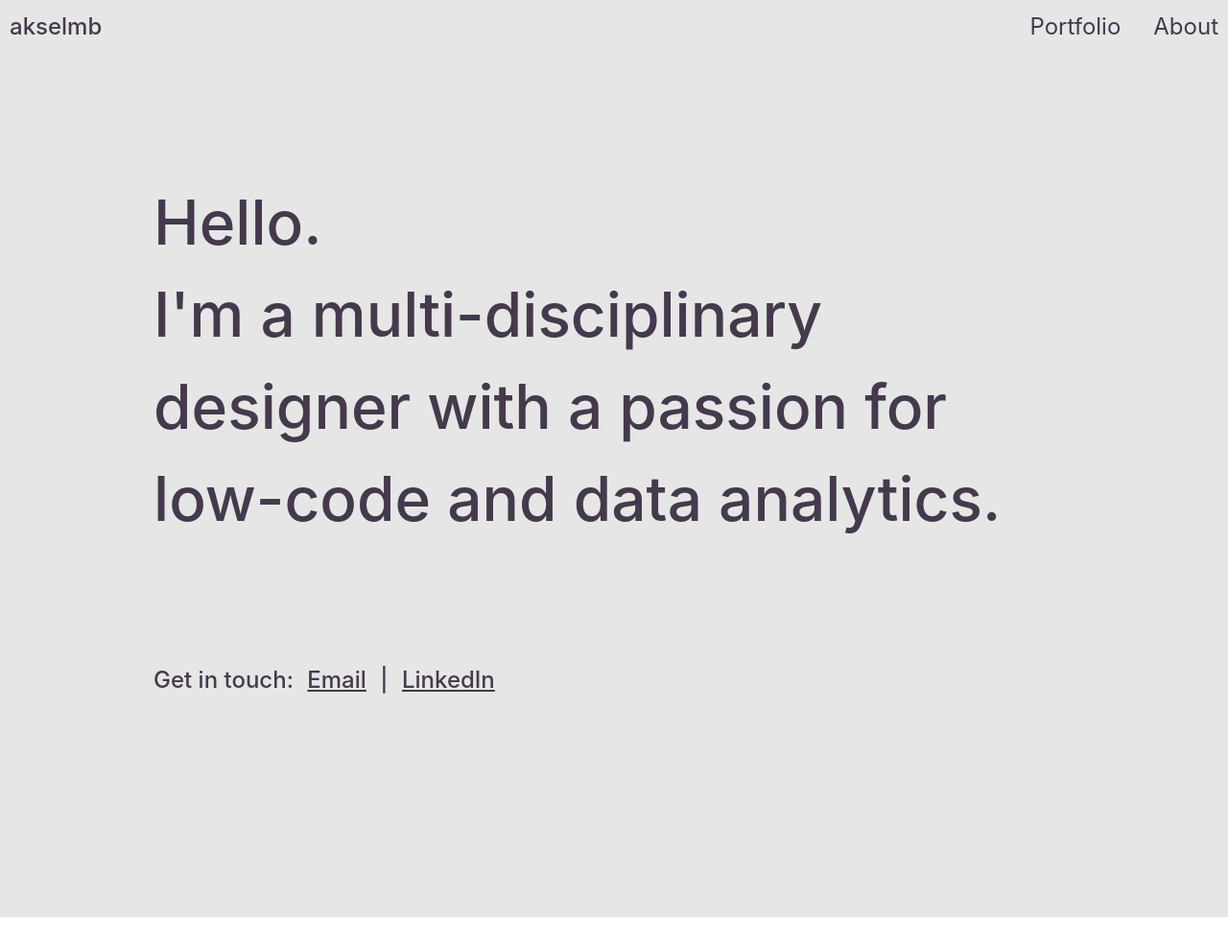
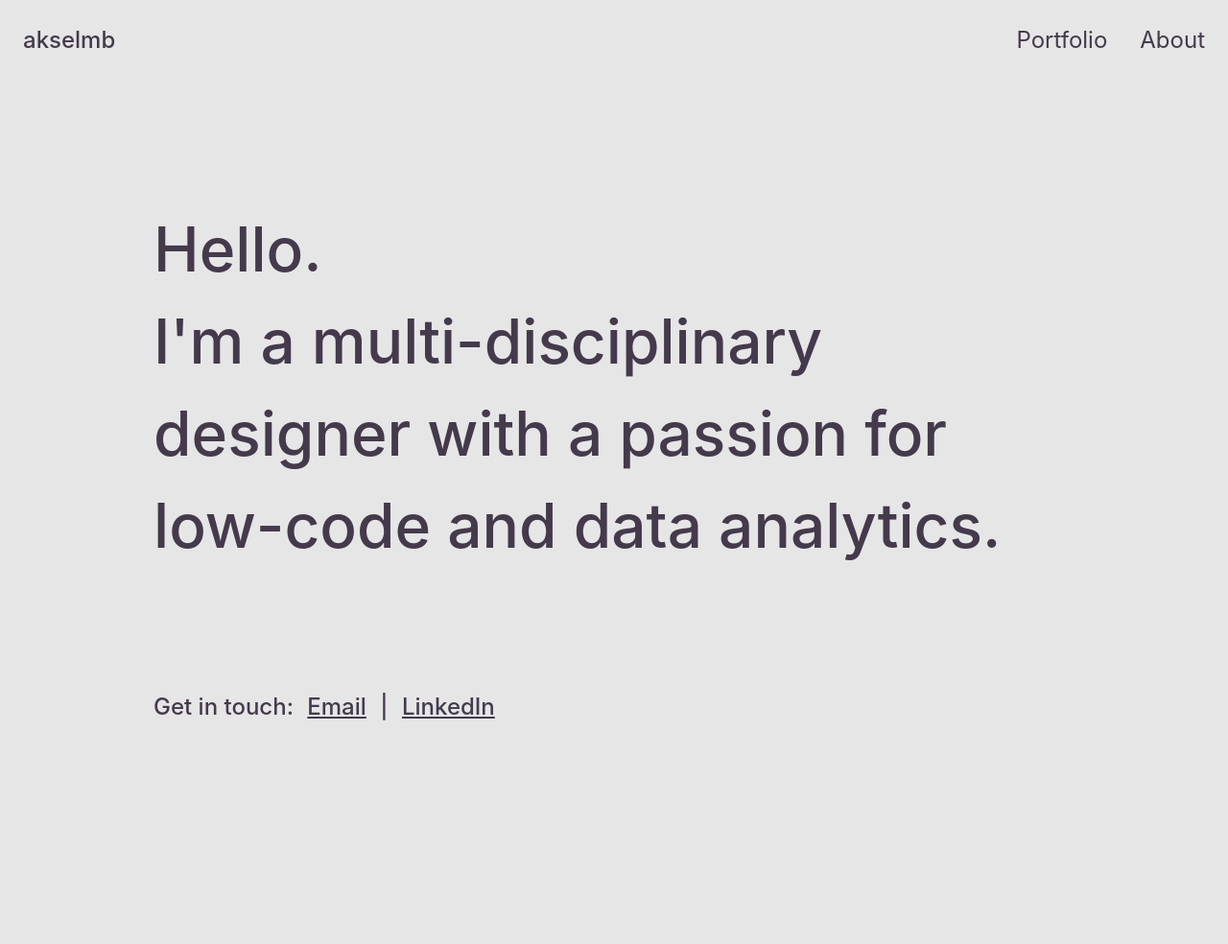
Before and after one commit to akselmb/akselmb, a Jekyll site: the page built from index.html, in a window 1280 px wide. Shown: the whole page at 96% size. Built offline with Jekyll 4.4.1, drawn with Linux system fonts in a browser that asks for light colours; before the commit the page ends 956 px from its top, so only the background shows below that.

```diff
--- a/_config.yml
+++ b/_config.yml
@@ -1,4 +1,4 @@
-baseurl: "/"
+baseurl: ""
 url: https://akselmb.github.io/
 defaults:
   - scope:
--- a/assets/css/main.scss
+++ b/assets/css/main.scss
@@ -103,12 +103,12 @@ body {
   display: flex;
   justify-content: space-between;
   align-items: center;
-  padding: 10px;
+  padding: 24px;
   background-color: $color-background-main;
 
   @media screen and (max-width: 768px) {
     flex-direction: column;
-    gap: 20px;
+    gap: 24px;
   }
 
   .brand-logo {
```
